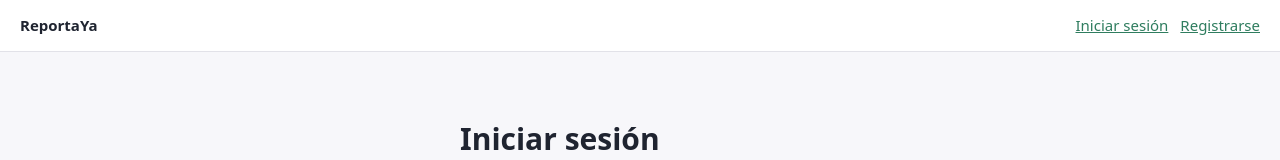
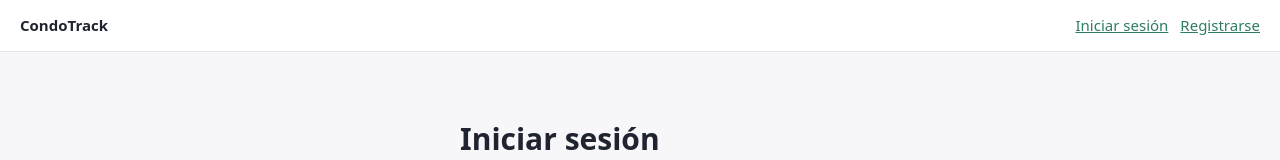
Before and after one commit to Isaac-Andrade970/condotrack_Frontend, a React (Vite) app: page /login in a window 1280 px wide. Shown: the top 160 px of the page. Built offline with nearby package versions, Linux system fonts and the light colour scheme; no server answers.

Commit message:
chore: usar CondoTrack como nombre de marca (igual que los repos)
El documento de Tarea 0 usa "ReportaYa", pero mantenemos el nombre
consistente con los repositorios (condotrack_Backend/condotrack_Frontend).

```diff
--- a/index.html
+++ b/index.html
@@ -4,7 +4,7 @@
     <meta charset="UTF-8" />
     <link rel="icon" type="image/svg+xml" href="/favicon.svg" />
     <meta name="viewport" content="width=device-width, initial-scale=1.0" />
-    <title>ReportaYa</title>
+    <title>CondoTrack</title>
   </head>
   <body>
     <div id="root"></div>
--- a/package.json
+++ b/package.json
@@ -1,5 +1,5 @@
 {
-  "name": "reportaya-front",
+  "name": "condotrack-front",
   "private": true,
   "version": "0.0.0",
   "type": "module",
--- a/src/components/Navbar.jsx
+++ b/src/components/Navbar.jsx
@@ -12,7 +12,7 @@ export default function Navbar() {
 
   return (
     <header className="navbar">
-      <div className="navbar-brand">ReportaYa</div>
+      <div className="navbar-brand">CondoTrack</div>
 
       <div className="navbar-user">
         {user ? (
```
